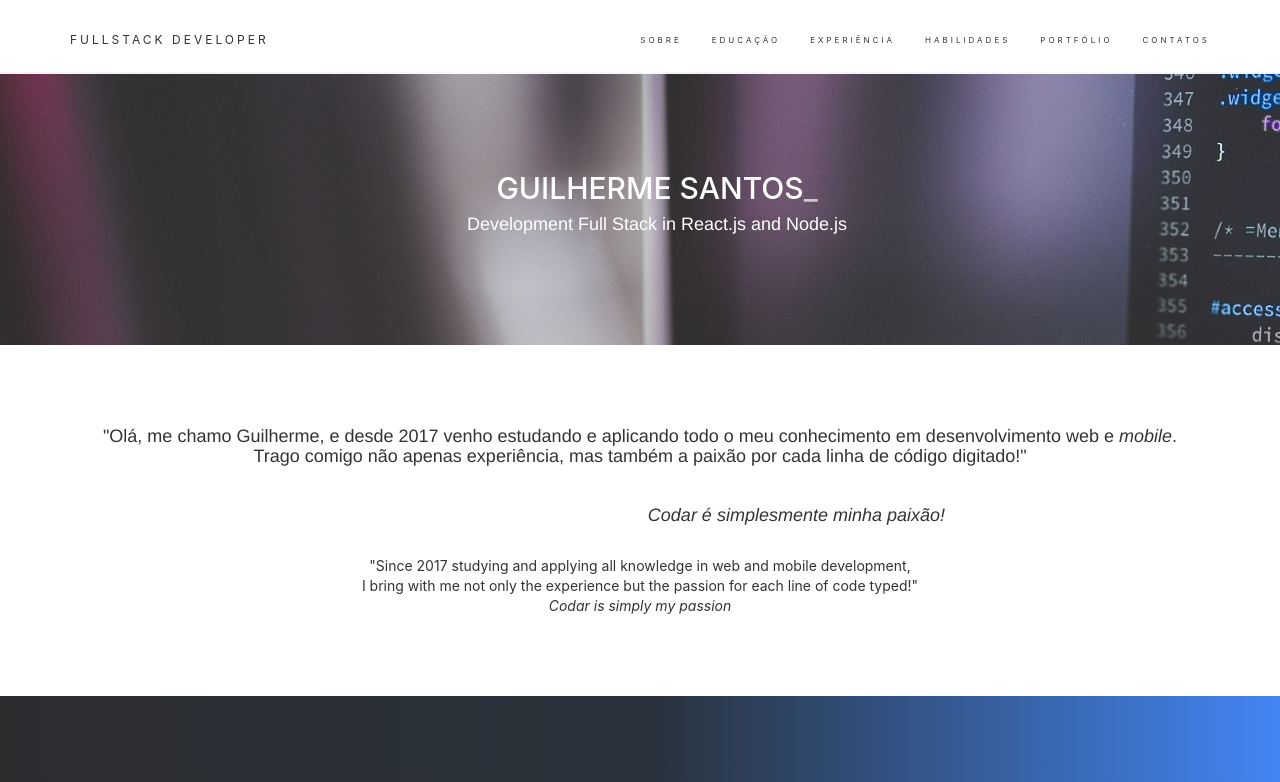
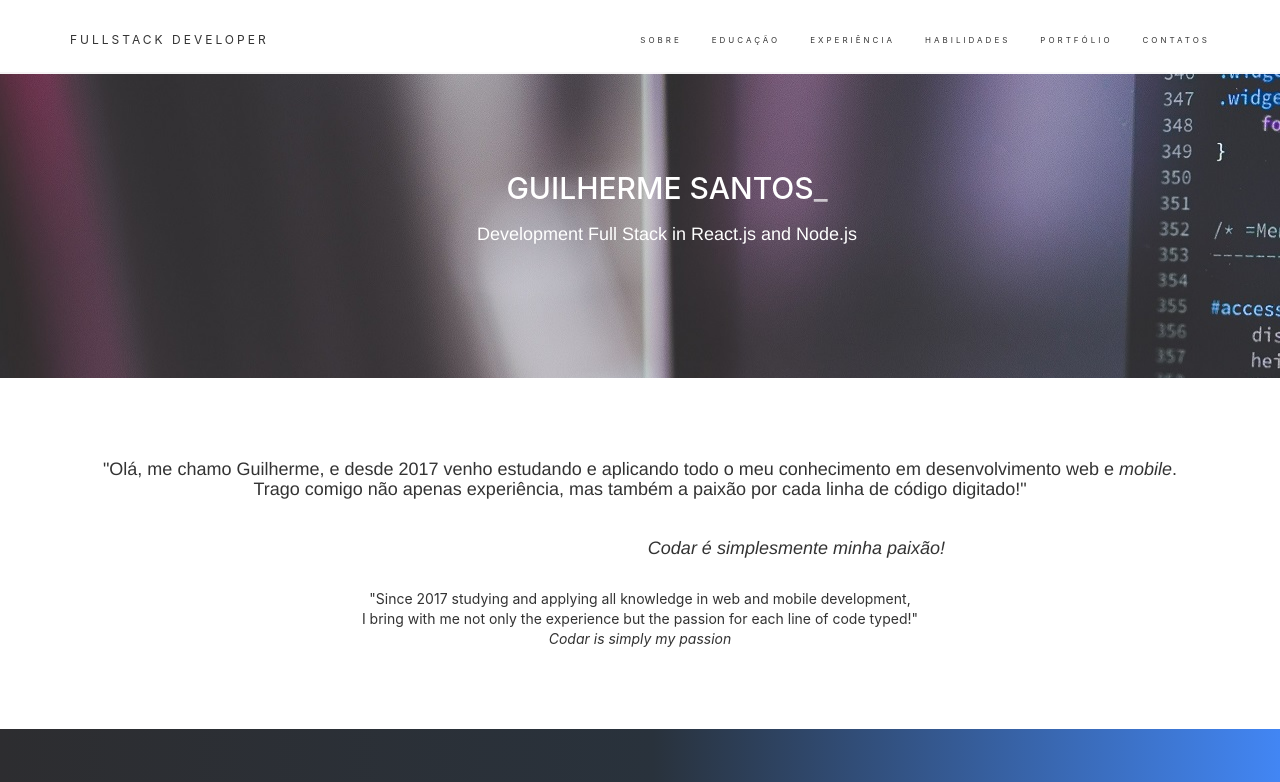
Before and after one commit to Guilherme-Ferreira2107/Personal_Web, a React (Create React App) app: page / in a window 1280 px wide. Shown: the top 782 px of the page. Built offline with nearby package versions, Linux system fonts and the light colour scheme; the HTML template or start-up script is replaced by a standard one.

Commit message:
Test with Motion in Intro

```diff
--- a/package.json
+++ b/package.json
@@ -10,10 +10,12 @@
     "@types/node": "^12.0.0",
     "@types/react": "^16.9.36",
     "@types/react-dom": "^16.9.8",
+    "@types/react-motion": "0.0.29",
+    "@types/styled-components": "^5.1.0",
     "node-sass": "^4.14.1",
     "react": "^16.13.1",
-    "react-animations": "^1.0.0",
     "react-dom": "^16.13.1",
+    "react-motion": "^0.5.2",
     "react-scripts": "3.4.1",
     "styled-components": "^5.1.1",
     "typescript": "^3.7.5"
--- a/src/components/intro/index.tsx
+++ b/src/components/intro/index.tsx
@@ -1,17 +1,36 @@
 import React from 'react';
 import './styles.scss';
 
-const Intro = () => {
+import {Motion, spring} from 'react-motion';
+import { red } from 'color-name';
+
+  class Intro extends React.Component {
+    state = {
+      left: 0
+    };
+
+    render () {
       return (
+        <React.Fragment>
           <div id="intro">
             <div className="container container-fluid">
               <div className="box-name text-center">
+                <Motion defaultStyle={{ left: -500 }} style={{ left: spring(10) }}>
+                  {val => <h2 style={{ position: 'relative', ...val }}>
                   <h2>GUILHERME SANTOS<span>_</span></h2>
+                  </h2>}
+                  </Motion>
+                  <Motion defaultStyle={{ left: -800 }} style={{ left: spring(10) }}>
+                  {val => <h2 style={{ position: 'relative', ...val }}>
                   <h4>Development Full Stack in React.js and Node.js</h4><br />
+                  </h2>}
+                </Motion>
               </div>
             </div>
           </div>
+        </React.Fragment>
       );
+    }
 }
 
 export default Intro;
```
Also changed, not shown: 1 other file (tests, documents, lock files or other folders). Lines whose indentation alone changed are shown as unchanged.
